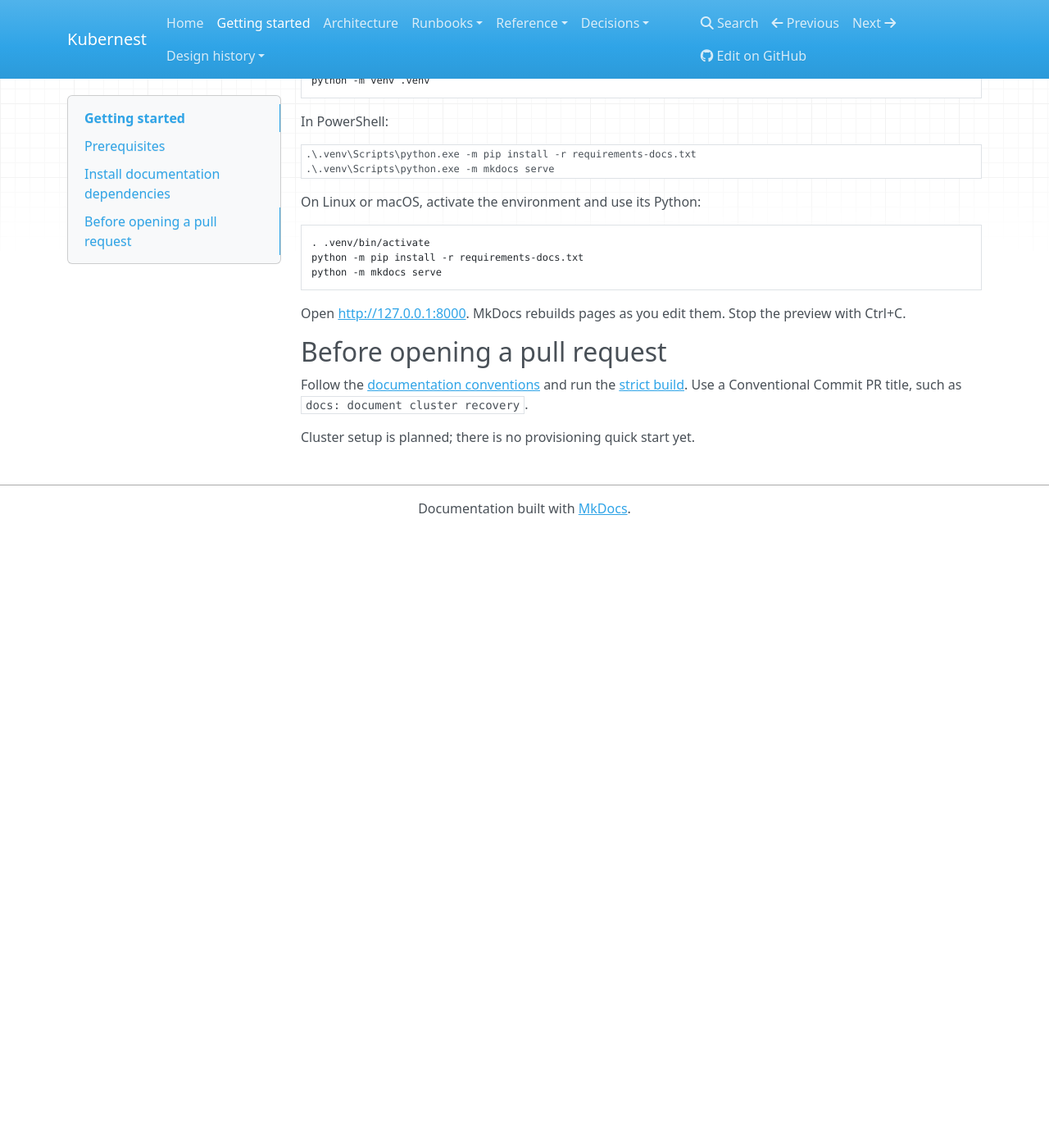
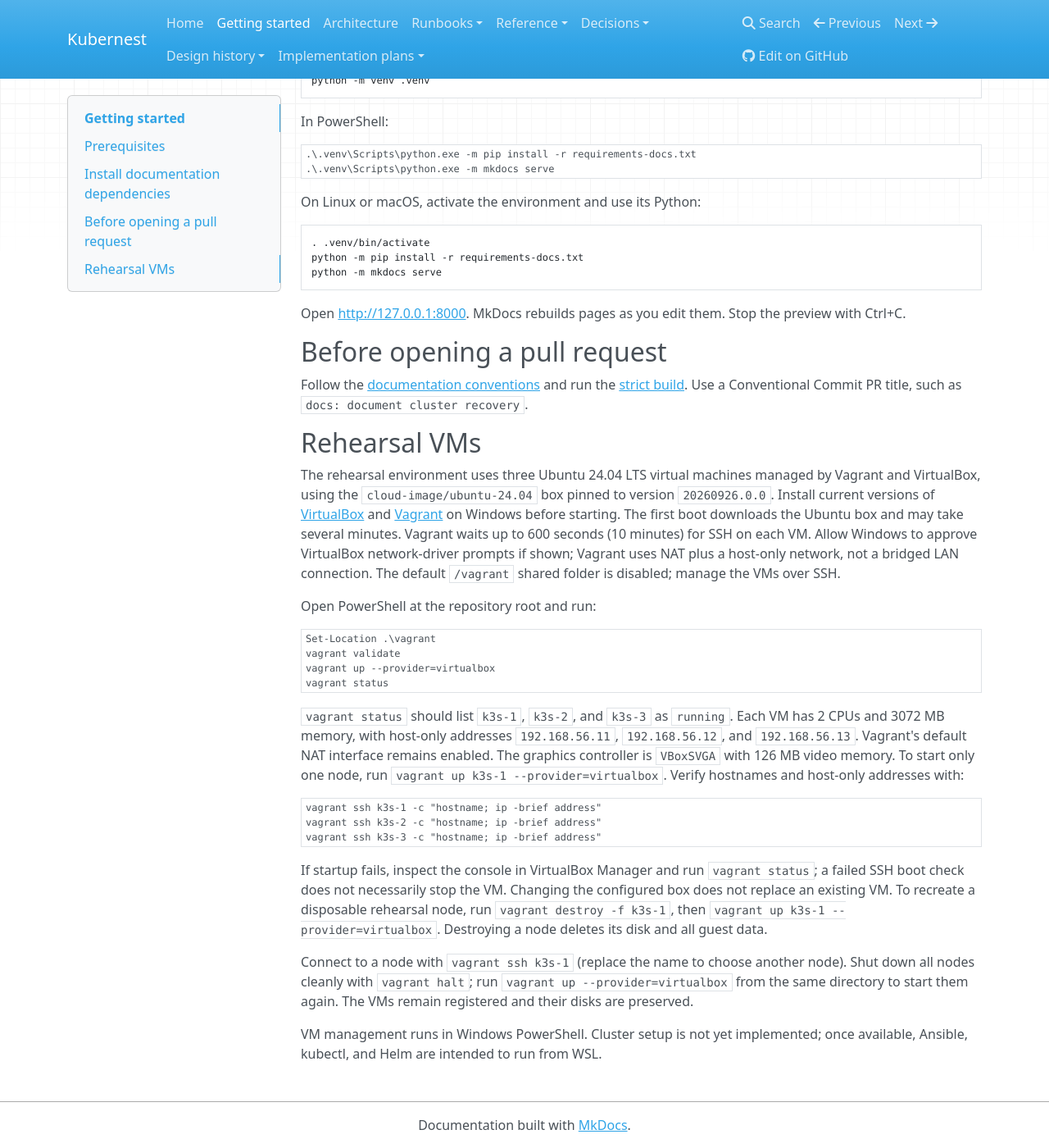
Before and after one commit to njmccorkle/kubernest, an MkDocs documentation site: the page built from docs/getting-started/index.md, in a window 1280 px wide and 1400 px high, scrolled down 295 px. Shown: the whole window at 82% size. Built offline with MkDocs 1.6.1, drawn with Linux system fonts in a browser that asks for light colours; nearby versions of some CDN libraries; before the commit the page ends 943 px from its top, so only the background shows below that.

Commit message:
feat(vagrant): add three-node Ubuntu rehearsal VMs (#3)
Co-authored-by: Copilot App <223556219+Copilot@users.noreply.github.com>

````diff
--- a/docs/getting-started/index.md
+++ b/docs/getting-started/index.md
@@ -37,4 +37,53 @@ Follow the [documentation conventions](../reference/documentation.md) and run
 the [strict build](../runbooks/documentation-site.md#build-and-verify).
 Use a Conventional Commit PR title, such as `docs: document cluster recovery`.
 
-Cluster setup is planned; there is no provisioning quick start yet.
+## Rehearsal VMs
+
+The rehearsal environment uses three Ubuntu 24.04 LTS virtual machines
+managed by Vagrant and VirtualBox, using the `cloud-image/ubuntu-24.04`
+box pinned to version `20260926.0.0`. Install current versions of
+[VirtualBox](https://www.virtualbox.org/wiki/Downloads) and
+[Vagrant](https://developer.hashicorp.com/vagrant/install) on Windows before
+starting. The first boot downloads the Ubuntu box and may take several
+minutes. Vagrant waits up to 600 seconds (10 minutes) for SSH on each VM.
+Allow Windows to approve VirtualBox network-driver prompts if shown;
+Vagrant uses NAT plus a host-only network, not a bridged LAN connection. The
+default `/vagrant` shared folder is disabled; manage the VMs over SSH.
+
+Open PowerShell at the repository root and run:
+
+```powershell
+Set-Location .\vagrant
+vagrant validate
+vagrant up --provider=virtualbox
+vagrant status
+```
+
+`vagrant status` should list `k3s-1`, `k3s-2`, and `k3s-3` as `running`.
+Each VM has 2 CPUs and 3072 MB memory, with host-only addresses
+`192.168.56.11`, `192.168.56.12`, and `192.168.56.13`. Vagrant's default NAT
+interface remains enabled. The graphics controller is `VBoxSVGA` with 126 MB
+video memory.
+To start only one node, run `vagrant up k3s-1 --provider=virtualbox`.
+Verify hostnames and host-only addresses with:
+
+```powershell
+vagrant ssh k3s-1 -c "hostname; ip -brief address"
+vagrant ssh k3s-2 -c "hostname; ip -brief address"
+vagrant ssh k3s-3 -c "hostname; ip -brief address"
+```
+
+If startup fails, inspect the console in VirtualBox Manager and run
+`vagrant status`; a failed SSH boot check does not necessarily stop the VM.
+Changing the configured box does not replace an existing VM. To recreate a
+disposable rehearsal node, run `vagrant destroy -f k3s-1`, then
+`vagrant up k3s-1 --provider=virtualbox`. Destroying a node deletes its disk
+and all guest data.
+
+Connect to a node with `vagrant ssh k3s-1` (replace the name to choose another
+node). Shut down all nodes cleanly with
+`vagrant halt`; run `vagrant up --provider=virtualbox` from the same directory
+to start them again. The VMs remain registered and their disks are preserved.
+
+VM management runs in Windows PowerShell. Cluster setup is not yet implemented;
+once available, Ansible, kubectl, and Helm are intended to run from WSL.
--- a/mkdocs.yml
+++ b/mkdocs.yml
@@ -33,3 +33,6 @@ nav:
       - Use MkDocs: decisions/0001-use-mkdocs.md
   - Design history:
       - Initial cluster design: superpowers/specs/2026-11-25-kubernest-design.md
+      - VirtualBox VM setup: superpowers/specs/2026-11-26-virtualbox-vm-setup-design.md
+  - Implementation plans:
+      - VirtualBox VM setup: superpowers/plans/2026-11-26-virtualbox-vm-setup.md
````
Also changed, not shown: docs/architecture/index.md (+7 -3 lines), docs/superpowers/plans/2026-11-26-virtualbox-vm-setup.md (added, +109 -0 lines), docs/superpowers/specs/2026-11-26-virtualbox-vm-setup-design.md (added, +46 -0 lines), 2 other files.
